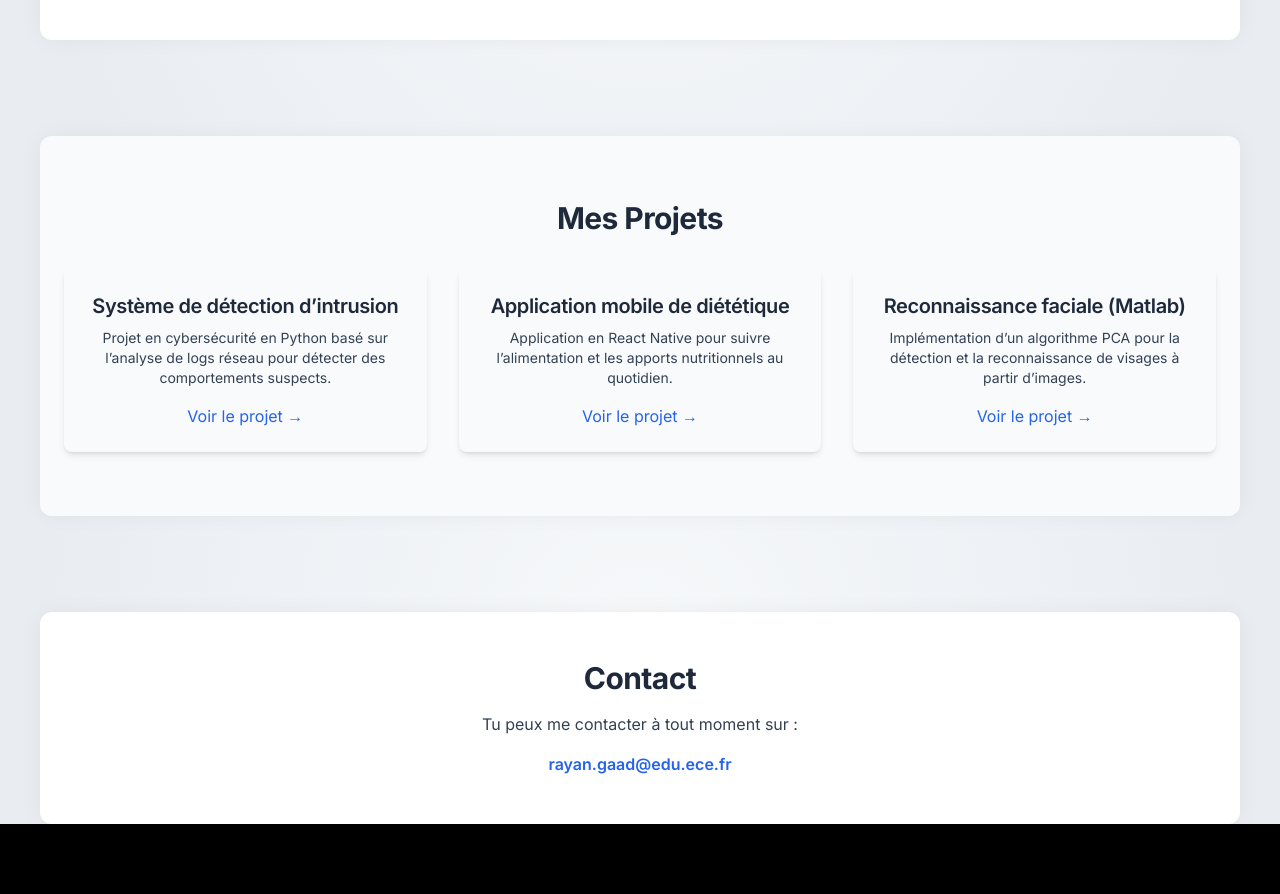
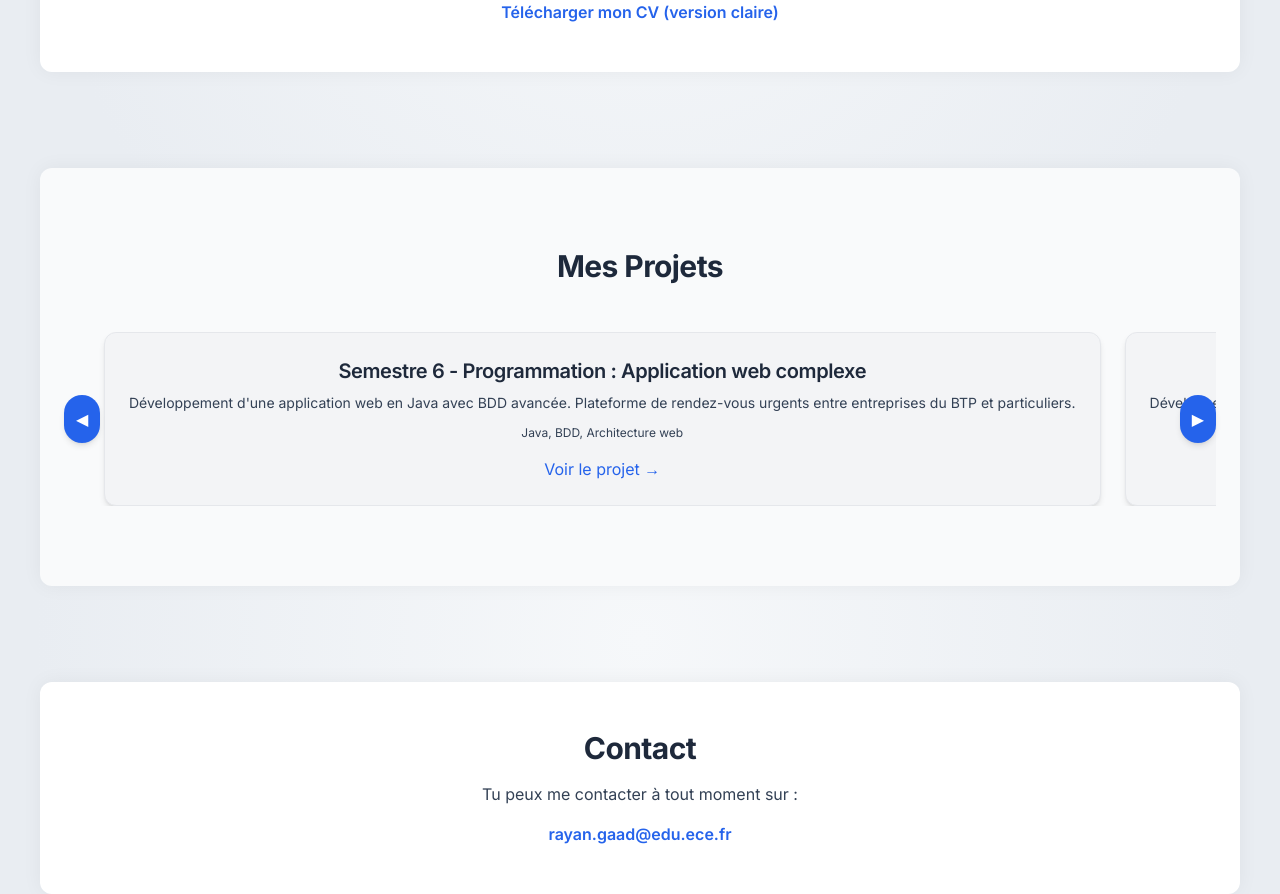
Before and after one commit to RayanGAAD/portfolio-rayan, a Next.js app: page / in a window 1280 px wide. Shown: the part 1360-2254 px from the top of the page. Before the commit the page ends 2184 px from the top, so only its background shows below. Built offline with nearby package versions, Linux system fonts and the light colour scheme.

Commit message:
amelioration page accueil

```diff
--- a/app/page.tsx
+++ b/app/page.tsx
@@ -1,17 +1,17 @@
 'use client';
-import { useEffect, useState } from 'react';
+import { useEffect, useState, useRef } from 'react';
 import { Worker, Viewer } from '@react-pdf-viewer/core';
 import '@react-pdf-viewer/core/lib/styles/index.css';
 import ThemeToggle from './ThemeToggle';
 
 export default function Home() {
   const [theme, setTheme] = useState<'light' | 'dark'>('light');
+  const carouselRef = useRef<HTMLDivElement>(null);
 
-  // 🔗 Liens vers les 2 CV
   const pdfUrlLight = '/CV_GAAD_RAYAN_Stage.pdf';
   const pdfUrlDark = '/CV_GAAD_RAYAN_Stage_Cyber.pdf';
 
-  // 🎨 Détection du thème actif (clair / sombre)
+  // 🎨 Thème clair/sombre
   useEffect(() => {
     const html = document.documentElement;
     const update = () => setTheme(html.classList.contains('dark') ? 'dark' : 'light');
@@ -21,30 +21,120 @@ export default function Home() {
     return () => obs.disconnect();
   }, []);
 
-  // 🧩 Sélectionne le bon PDF
   const pdfUrl = theme === 'dark' ? pdfUrlDark : pdfUrlLight;
+
+  // 📚 Projets
+  const projects = [
+    {
+      title: 'Semestre 6 - Programmation : Application web complexe',
+      description:
+        "Développement d'une application web en Java avec BDD avancée. Plateforme de rendez-vous urgents entre entreprises du BTP et particuliers.",
+      tags: ['Java', 'BDD', 'Architecture web'],
+    },
+    {
+      title: 'Semestre 6 - Électronique : Reconnaissance vocale',
+      description:
+        "Développement d’un réseau de neurones (TensorFlow) pour la reconnaissance vocale, puis portage en C++ sur Arduino.",
+      tags: ['C++', 'TensorFlow', 'Python'],
+    },
+    {
+      title: 'Semestre 4 - Programmation : Site Web',
+      description:
+        "Développement web Full-Stack : HTML/CSS, JavaScript, et intégration d'une base de données simple.",
+      tags: ['HTML', 'CSS', 'JavaScript', 'BDD'],
+    },
+    {
+      title: 'Semestre 4 - Électronique : Gyrobot',
+      description:
+        "Robot bi-roues auto-équilibré avec algorithme PID en C++ pour maintenir la stabilité.",
+      tags: ['Système embarqué', 'PID'],
+    },
+    {
+      title: "Semestre 3 - Programmation : Optimisation d'une Ligne d'Assemblage",
+      description:
+        "Algorithmes en C pour optimiser la production. Diagrammes de Gantt et simulation de contraintes temporelles.",
+      tags: ['Programmation C', 'Optimisation'],
+    },
+    {
+      title: "Semestre 3 - Électronique : Contrôleur d'Ascenseur",
+      description:
+        "Système de contrôle d’ascenseur complet en VHDL sur FPGA. Gestion multi-étages et priorités.",
+      tags: ['VHDL', 'FPGA'],
+    },
+    {
+      title: 'Semestre 2 - Programmation : Jeu Vidéo',
+      description:
+        "Création d’un jeu 2D type Mario en C avec la librairie Allegro. Gestion des collisions et animations.",
+      tags: ['Programmation C', 'Allegro'],
+    },
+    {
+      title: "Semestre 2 - Électronique : Piano Électronique",
+      description:
+        "Réalisation d’un piano électronique à base d’AOP générant des fréquences sonores pour chaque touche.",
+      tags: ['C++', 'Circuit design'],
+    },
+    {
+      title: 'Semestre 1 - Programmation : Labyrinthe Dynamique',
+      description:
+        "Jeu de labyrinthe interactif en C avec gestion multi-joueurs et dalles rotatives.",
+      tags: ['Programmation C', 'Logique'],
+    },
+    {
+      title: 'Semestre 1 - Électronique : Cardiofréquencemètre',
+      description:
+        "Cardiofréquencemètre embarqué sur Arduino affichant le BPM en temps réel.",
+      tags: ['Programmation embarquée', 'C++'],
+    },
+    {
+      title: 'ECE Cup',
+      description:
+        "Robot autonome en Python : suivi de ligne, détection de formes et reconnaissance de couleurs.",
+      tags: ['Python', 'Système embarqué'],
+    },
+  ];
+
+  // 🔁 Navigation flèches
+  const scroll = (direction: 'left' | 'right') => {
+    if (carouselRef.current) {
+      const scrollAmount = 400;
+      carouselRef.current.scrollBy({
+        left: direction === 'left' ? -scrollAmount : scrollAmount,
+        behavior: 'smooth',
+      });
+    }
+  };
 
   return (
     <main className="min-h-screen flex flex-col items-center transition-colors duration-500">
-      {/* 🧭 NAVBAR */}
+
+      {/* 🔷 NAVBAR */}
       <nav className="w-full bg-white dark:bg-gray-800 shadow-md fixed top-0 left-0 z-50 transition-colors duration-500">
-        <div className="max-w-6xl mx-auto px-6 py-4 flex justify-between items-center">
-          <h1 className="text-2xl font-bold text-blue-600 dark:text-blue-400">Rayan GAAD</h1>
+        <div className="max-w-7xl mx-auto px-6 py-4 flex items-center justify-between">
+
+          {/* Liens à gauche */}
           <ul className="flex items-center space-x-6">
-            <li><a href="#cv" className="hover:text-blue-600 dark:hover:text-blue-400 transition-colors">CV</a></li>
-            <li><a href="#projects" className="hover:text-blue-600 dark:hover:text-blue-400 transition-colors">Projets</a></li>
-            <li><a href="#contact" className="hover:text-blue-600 dark:hover:text-blue-400 transition-colors">Contact</a></li>
-            <li><ThemeToggle /></li>
+            <li><a href="#cv" className="text-gray-700 dark:text-gray-200 hover:text-blue-600 dark:hover:text-blue-400 transition">CV</a></li>
+            <li><a href="#projects" className="text-gray-700 dark:text-gray-200 hover:text-blue-600 dark:hover:text-blue-400 transition">Projets</a></li>
+            <li><a href="#contact" className="text-gray-700 dark:text-gray-200 hover:text-blue-600 dark:hover:text-blue-400 transition">Contact</a></li>
           </ul>
+
+          {/* Nom au centre */}
+          <h1 className="text-2xl font-bold text-blue-600 dark:text-blue-400 absolute left-1/2 transform -translate-x-1/2">
+            Rayan GAAD
+          </h1>
+
+          {/* Bouton mode nuit à droite */}
+          <div className="ml-auto">
+            <ThemeToggle />
+          </div>
         </div>
       </nav>
 
-      {/* SECTION ACCUEIL */}
-      <section className="flex flex-col items-center justify-center flex-1 text-center pt-24 px-4">
+      {/* 🏠 SECTION ACCUEIL */}
+      <section className="flex flex-col items-center justify-center flex-1 text-center pt-32 px-4">
         <h2 className="text-5xl font-bold mb-4 text-blue-600 dark:text-blue-400 mt-12 animate-text">
-  Bienvenue
-</h2>
-
+          Bienvenue
+        </h2>
         <p className="text-lg max-w-2xl">
           Étudiant à l’ECE Paris en cybersécurité, je cherche un stage dès avril 2026 pour contribuer à des projets alliant sécurité, innovation et développement.
         </p>
@@ -56,16 +146,14 @@ export default function Home() {
         </a>
       </section>
 
-      {/* SECTION CV */}
+      {/* 📄 SECTION CV */}
       <section id="cv" className="w-full bg-white dark:bg-gray-800 py-12 px-4 text-center transition-colors duration-500">
         <h2 className="text-3xl font-bold text-blue-600 dark:text-blue-400 mb-6">Mon CV</h2>
-
         <div className="pdf-container mx-auto shadow-lg transition-all duration-500">
           <Worker workerUrl="https://unpkg.com/pdfjs-dist@3.11.174/build/pdf.worker.min.js">
             <Viewer fileUrl={pdfUrl} />
           </Worker>
         </div>
-
         <a
           href={pdfUrl}
           download
@@ -76,39 +164,62 @@ export default function Home() {
         </a>
       </section>
 
-      {/* SECTION PROJETS */}
-      <section id="projects" className="w-full bg-gray-50 dark:bg-gray-800 py-16 px-6 text-center transition-colors duration-500">
-        <h2 className="text-3xl font-bold text-blue-600 dark:text-blue-400 mb-8">Mes Projets</h2>
-        <div className="grid grid-cols-1 md:grid-cols-2 lg:grid-cols-3 gap-8 max-w-6xl mx-auto">
-          <div className="project-card p-6 rounded-lg shadow-md hover:shadow-xl transition-all hover:scale-105">
-            <h3 className="text-xl font-semibold text-blue-600 dark:text-blue-400 mb-2">Système de détection d’intrusion</h3>
-            <p className="text-gray-700 dark:text-gray-300 text-sm">
-              Projet en cybersécurité en Python basé sur l’analyse de logs réseau pour détecter des comportements suspects.
-            </p>
-            <a href="#" className="text-blue-600 dark:text-blue-400 hover:text-blue-800 dark:hover:text-blue-300 font-medium mt-4 inline-block">Voir le projet →</a>
-          </div>
-          <div className="project-card p-6 rounded-lg shadow-md hover:shadow-xl transition-all hover:scale-105">
-            <h3 className="text-xl font-semibold text-blue-600 dark:text-blue-400 mb-2">Application mobile de diététique</h3>
-            <p className="text-gray-700 dark:text-gray-300 text-sm">
-              Application en React Native pour suivre l’alimentation et les apports nutritionnels au quotidien.
-            </p>
-            <a href="#" className="text-blue-600 dark:text-blue-400 hover:text-blue-800 dark:hover:text-blue-300 font-medium mt-4 inline-block">Voir le projet →</a>
-          </div>
-          <div className="project-card p-6 rounded-lg shadow-md hover:shadow-xl transition-all hover:scale-105">
-            <h3 className="text-xl font-semibold text-blue-600 dark:text-blue-400 mb-2">Reconnaissance faciale (Matlab)</h3>
-            <p className="text-gray-700 dark:text-gray-300 text-sm">
-              Implémentation d’un algorithme PCA pour la détection et la reconnaissance de visages à partir d’images.
-            </p>
-            <a href="#" className="text-blue-600 dark:text-blue-400 hover:text-blue-800 dark:hover:text-blue-300 font-medium mt-4 inline-block">Voir le projet →</a>
+      {/* 🚀 SECTION PROJETS */}
+      <section id="projects" className="w-full bg-gray-50 dark:bg-gray-900 py-20 px-6 text-center transition-colors duration-500">
+        <h2 className="text-3xl font-bold text-blue-600 dark:text-blue-400 mb-12">Mes Projets</h2>
+
+        <div className="relative w-full max-w-6xl mx-auto">
+          {/* FLECHES */}
+          <button
+            onClick={() => scroll('left')}
+            className="absolute left-0 top-1/2 transform -translate-y-1/2 bg-blue-600 text-white dark:bg-blue-500 rounded-full p-3 shadow-md hover:scale-110 transition-transform z-10"
+          >
+            ◀
+          </button>
+          <button
+            onClick={() => scroll('right')}
+            className="absolute right-0 top-1/2 transform -translate-y-1/2 bg-blue-600 text-white dark:bg-blue-500 rounded-full p-3 shadow-md hover:scale-110 transition-transform z-10"
+          >
+            ▶
+          </button>
+
+          {/* CAROUSEL */}
+          <div
+            ref={carouselRef}
+            className="flex overflow-x-auto space-x-6 snap-x snap-mandatory scroll-smooth px-10 scrollbar-hide"
+          >
+            {projects.map((project, index) => (
+              <div
+                key={index}
+                className="min-w-[320px] md:min-w-[380px] bg-gray-100 dark:bg-gray-800 border border-gray-200 dark:border-gray-700 rounded-xl shadow-md hover:shadow-lg transition-all duration-300 p-6 snap-center flex-shrink-0 hover:-translate-y-1"
+              >
+                <h3 className="text-xl font-semibold text-blue-600 dark:text-blue-400 mb-2">
+                  {project.title}
+                </h3>
+                <p className="text-gray-700 dark:text-gray-300 text-sm mb-3">{project.description}</p>
+                <p className="text-xs text-gray-500 dark:text-gray-400 mb-4">{project.tags.join(', ')}</p>
+                <a
+                  href={project.github}
+                  className="text-blue-600 dark:text-blue-400 hover:text-blue-800 dark:hover:text-blue-300 font-medium"
+                >
+                  Voir le projet →
+                </a>
+              </div>
+            ))}
           </div>
         </div>
       </section>
 
-      {/* SECTION CONTACT */}
+      {/* CONTACT */}
       <section id="contact" className="w-full bg-white dark:bg-gray-800 py-12 text-center transition-colors duration-500">
         <h2 className="text-3xl font-bold text-blue-600 dark:text-blue-400 mb-4">Contact</h2>
         <p className="text-gray-700 dark:text-gray-300">Tu peux me contacter à tout moment sur :</p>
-        <a href="mailto:rayan.gaad@edu.ece.fr" className="block mt-4 text-blue-600 dark:text-blue-400 hover:text-blue-800 dark:hover:text-blue-300 font-semibold">rayan.gaad@edu.ece.fr</a>
+        <a
+          href="mailto:rayan.gaad@edu.ece.fr"
+          className="block mt-4 text-blue-600 dark:text-blue-400 hover:text-blue-800 dark:hover:text-blue-300 font-semibold"
+        >
+          rayan.gaad@edu.ece.fr
+        </a>
       </section>
     </main>
   );
```
